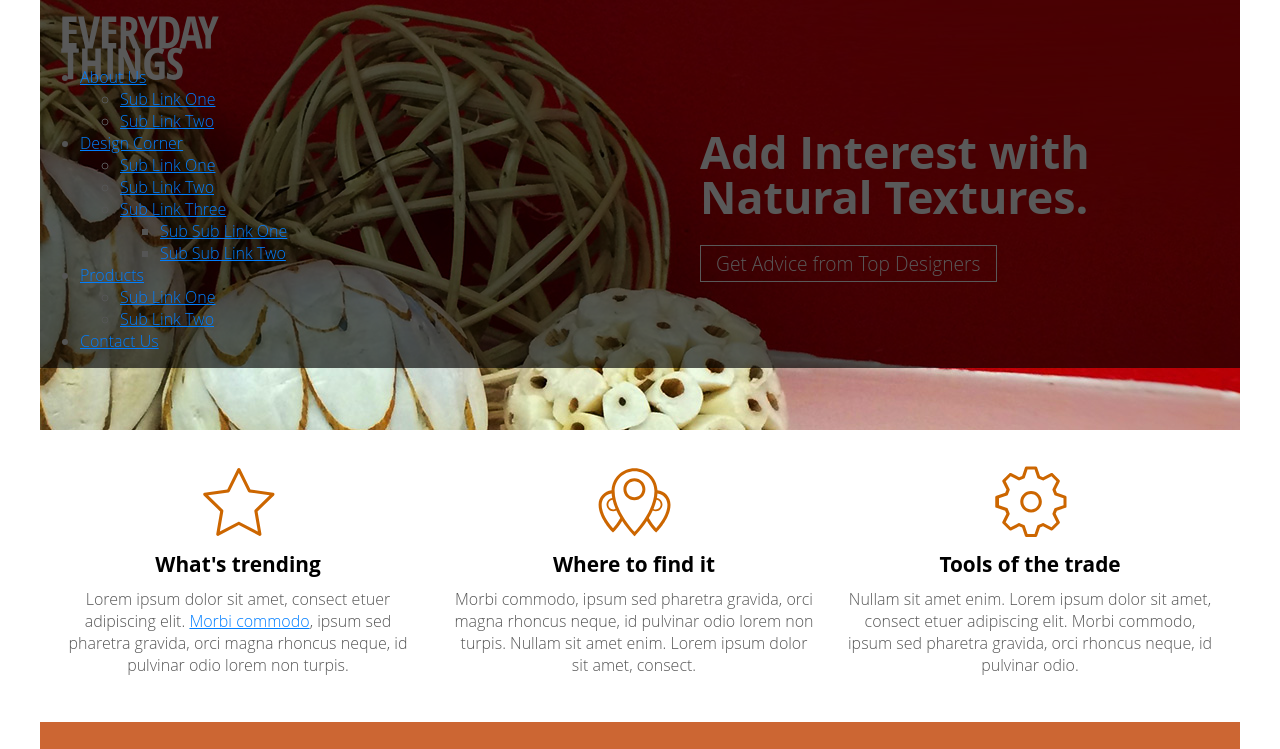
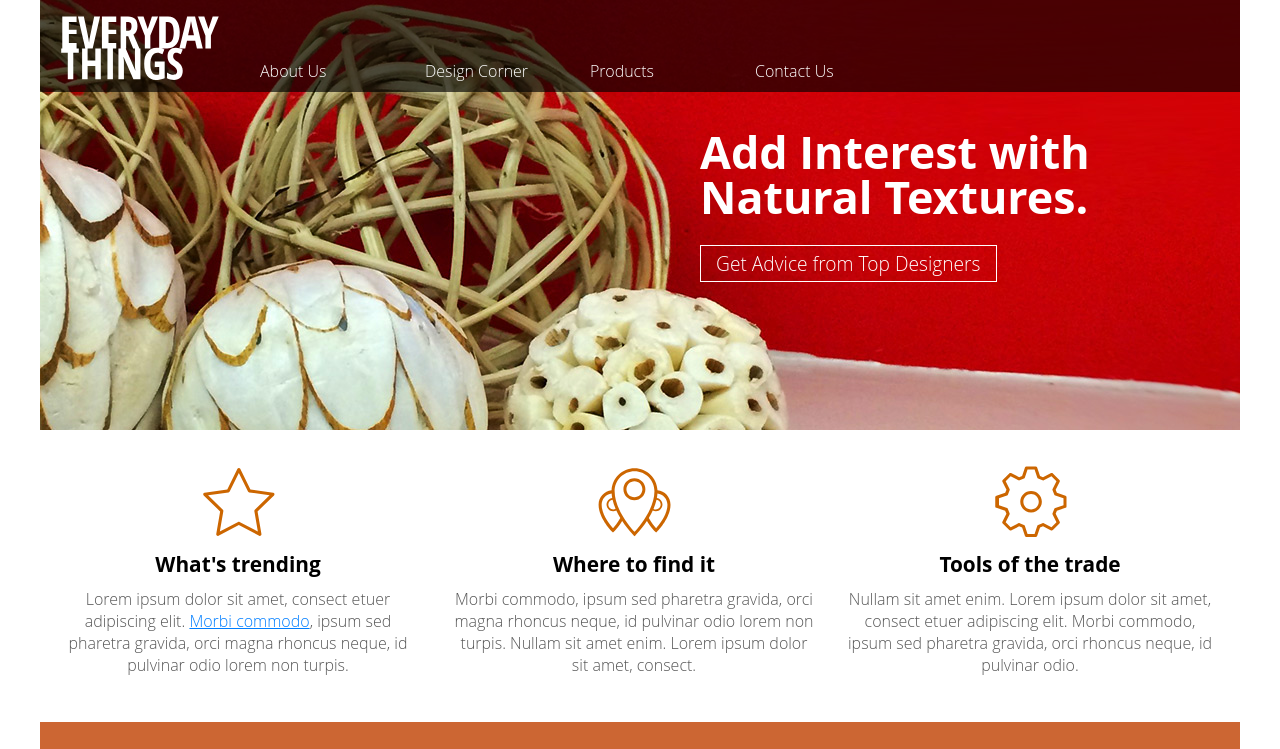
Before and after one commit to bvmCoder/myResponsiveWebsite, a plain HTML site: page index.html in a window 1280 px wide. Shown: the top 749 px of the page. Drawn offline with Linux system fonts and the light colour scheme.

Commit message:
Added nested navigation list

```diff
--- a/css/screen.css
+++ b/css/screen.css
@@ -88,6 +88,7 @@ header {
 }
 
 header a.logo {
+    z-index: 1;
     position: absolute;
     display: block;
     width: 160px;
@@ -291,6 +292,47 @@ nav {
     width: 100%;
 }
 
+nav ul {
+    list-style: none;
+    margin: 0px;
+    padding: 0px;
+}
+
+nav ul li:hover {
+    background: #2B0306;
+}
+
+nav ul li a {
+    display: inline-block;
+    color: #FFFFFF;
+    padding: 10px 20px;
+    text-decoration: none;
+    width: 125px;
+    position: relative;
+}
+
+nav ul li a:visited {
+    color: #FFFFFF;
+}
+
+nav ul li a:hover {
+    background: #6D0911;
+}
+
+/* Top Level Element */
+
+nav > ul {
+    padding-left: 200px;
+}
+
+nav > ul > li {
+    float: left;
+}
+
+nav > ul > li > ul {
+    display: none;
+}
+
 /* Footer */
 
 footer {
```
